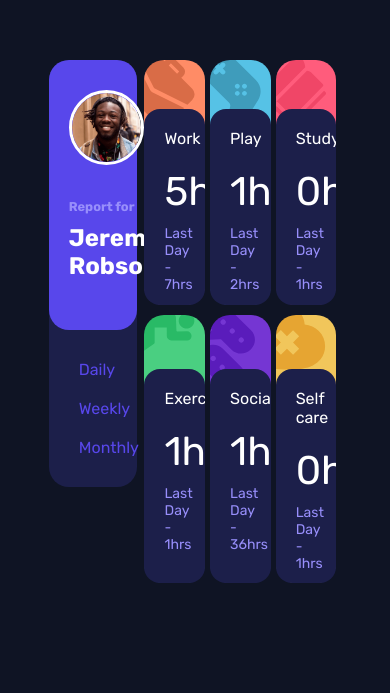
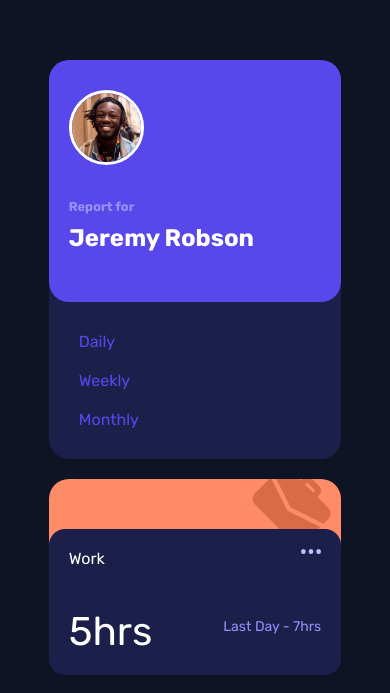
Before and after one commit to BereReddig/react-project-2, a React (Vite) app: page / in a window 390 px wide. Shown: the part 151-844 px from the top of the page. Built offline with nearby package versions, Linux system fonts and the light colour scheme.

Commit message:
responsive fix mobile

```diff
--- a/src/components/CardsComponent/CardComponent/CardComponent.css
+++ b/src/components/CardsComponent/CardComponent/CardComponent.css
@@ -1,8 +1,52 @@
+@media (max-width: 800px) {
+    .title-container {
+        display: flex;
+        flex-direction: row;
+        justify-content: space-between;
+        padding: 20px;
+    }
+    .card-details {
+        display: flex;
+        flex-direction: row;
+        justify-content: space-between;
+        padding: 20px;
+    }
+    .ellipsis {
+        height: 5px;
+        width: 20px;
+    }
+    .cardInfo{
+        background-color: #1c1f4a;
+        margin-top: 50px;
+        border-radius: 16px;
+    }
+
+}
+@media (min-width: 801px) {
+    .title-container {
+        margin: 20px;
+        display: flex;
+        justify-content: space-between;
+    }
+    .card-details {
+        margin: 20px;
+    }
+    .small-card {
+        display: flex;
+        flex-direction: column;
+        justify-content: flex-end;
+        height: 120%;
+        max-width: 260px;
+    }
     .card{
         border-radius: 20px;
         width: 30%;
     }
-
+    .ellipsis {
+        height: 5px;
+        width: 20px;
+        margin-left: 10px;
+    }
     .cardInfo{
         background-color: #1c1f4a;
         border-radius: 16px;
@@ -10,30 +54,7 @@
         height: 80%;
         overflow: hidden;
     }
-
-.small-card {
-    display: flex;
-    flex-direction: column;
-    justify-content: flex-end;
-    height: 120%;
 }
-
-.title-container {
-    margin: 20px;
-    display: flex;
-    justify-content: space-between;
-}
-
-.ellipsis {
-    height: 5px;
-    width: 20px;
-    margin-left: 10px;
-}
-
-.card-details {
-    margin: 20px;
-}
-
 .Work {
     background: url(../../../assets/images/icon-work.svg) no-repeat right 10px top -12px, #ff8c66;
 }
--- a/src/components/CardsComponent/CardsComponent.css
+++ b/src/components/CardsComponent/CardsComponent.css
@@ -1,12 +1,31 @@
+@media (min-width: 801px) {
     .cardComponentWrapper{
         display: flex;
         flex-direction: column;
         width: 69%;
-    row-gap: 12%;
+        row-gap: 15%;
         column-gap: 20px;
     }
-
     .cardComponentWrapper > div:first-child, .cardComponentWrapper > div:last-child{
         display: flex;
         justify-content: space-evenly;
     }
+}
+
+@media (max-width: 800px) {
+    .cardComponentWrapper{
+        display: flex;
+        flex-direction: column;
+        width: 100%;
+        height: 100%;
+    }
+    .cardComponentWrapper > div{
+        display: flex;
+        flex-direction: column;
+        width: 100%;
+    }
+    .small-card {
+        margin-top: 20px;
+    }
+
+}
--- a/src/components/ProfileComponent/profileComponent.css
+++ b/src/components/ProfileComponent/profileComponent.css
@@ -1,3 +1,6 @@
+
+
+@media (max-width: 800px) {
     .card {
         border-radius: 20px;
         color: #fff;
@@ -5,6 +8,7 @@
     .profile {
         grid-row: 1/span 2;
         background-color: #1c1f4a;
+        /* max-width: 260px; */
     }
 
     .profile-container {
@@ -12,3 +16,21 @@
         flex-direction: column;
         justify-content: flex-start;
     }
+}
+@media (min-width: 801px) {
+    .card {
+        border-radius: 20px;
+        color: #fff;
+    }
+    .profile {
+        grid-row: 1/span 2;
+        background-color: #1c1f4a;
+        max-width: 260px;
+    }
+
+    .profile-container {
+        display: flex;
+        flex-direction: column;
+        justify-content: flex-start;
+    }
+}
--- a/src/components/TimeTrackComponent.css
+++ b/src/components/TimeTrackComponent.css
@@ -1,4 +1,12 @@
-.flex-layout {
-    display: flex;
-    justify-content: space-between;
+
+@media (max-width: 800px) {
+    .flex-layout {
+        display: contents;
+        flex-direction: column;
+    }
 }
+@media (min-width: 801px) {
+    .flex-layout {
+        display: flex;
+    }
+}
```
Lines whose indentation alone changed are shown as unchanged.
